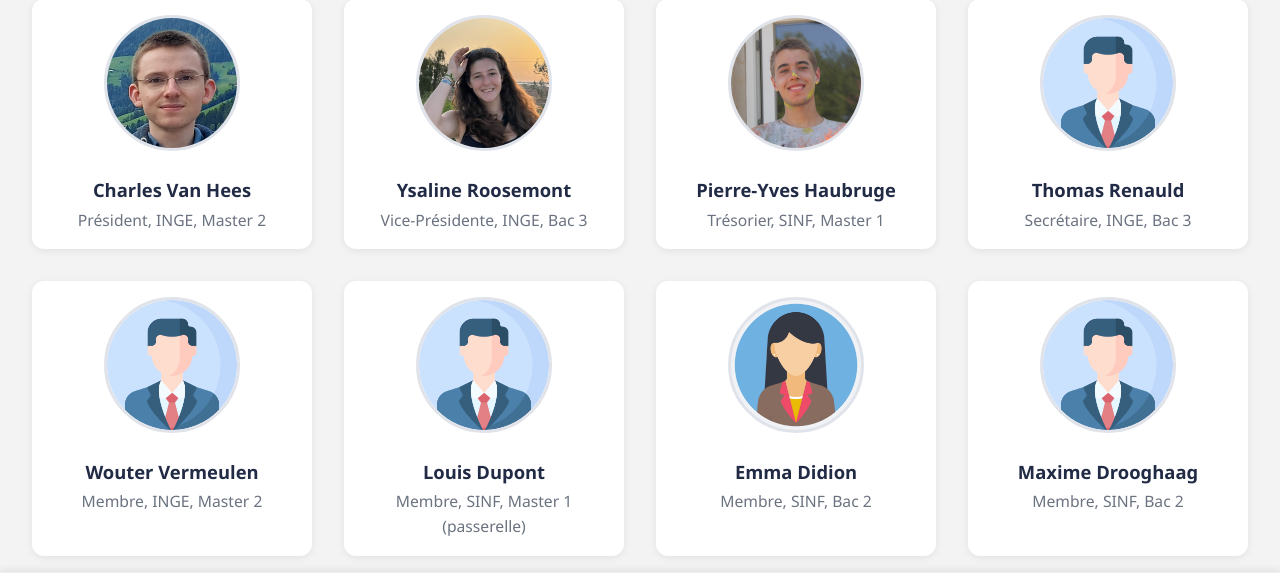
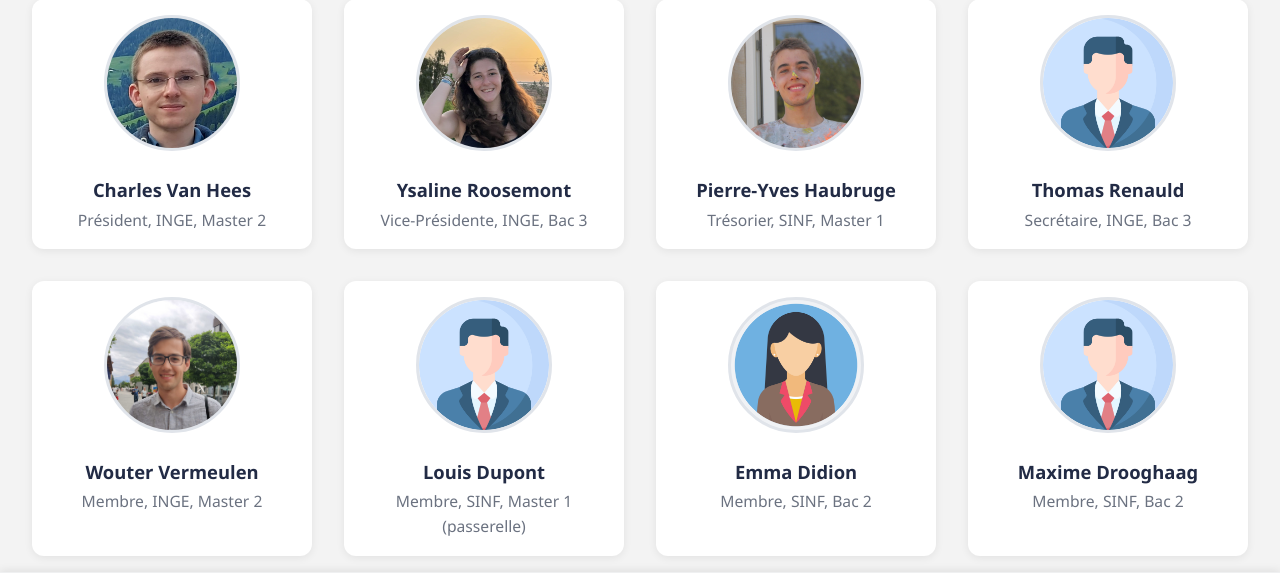
Before and after one commit to Piwy-dev/bde-epl-site, a Flask app: page /members in a window 1280 px wide. Shown: the part 178-751 px from the top of the page. Run offline with Flask 3, Linux system fonts and the light colour scheme.

Commit message:
wouter image

```diff
--- a/app/templates/members.html
+++ b/app/templates/members.html
@@ -37,7 +37,7 @@
             <p class="member-role">Secrétaire, INGE, Bac 3</p>
         </div>
         <div class="member">
-            <img class="member-photo" src="{{ url_for('static', filename='images/members/man.png') }}" alt="Wouter Vermeulen">
+            <img class="member-photo" src="{{ url_for('static', filename='images/members/wouter.jpg') }}" alt="Wouter Vermeulen">
             <p class="member-name">Wouter Vermeulen</p>
             <p class="member-role">Membre, INGE, Master 2</p>
         </div>
```
Also changed, not shown: app/static/images/members/wouter.jpg (added).
